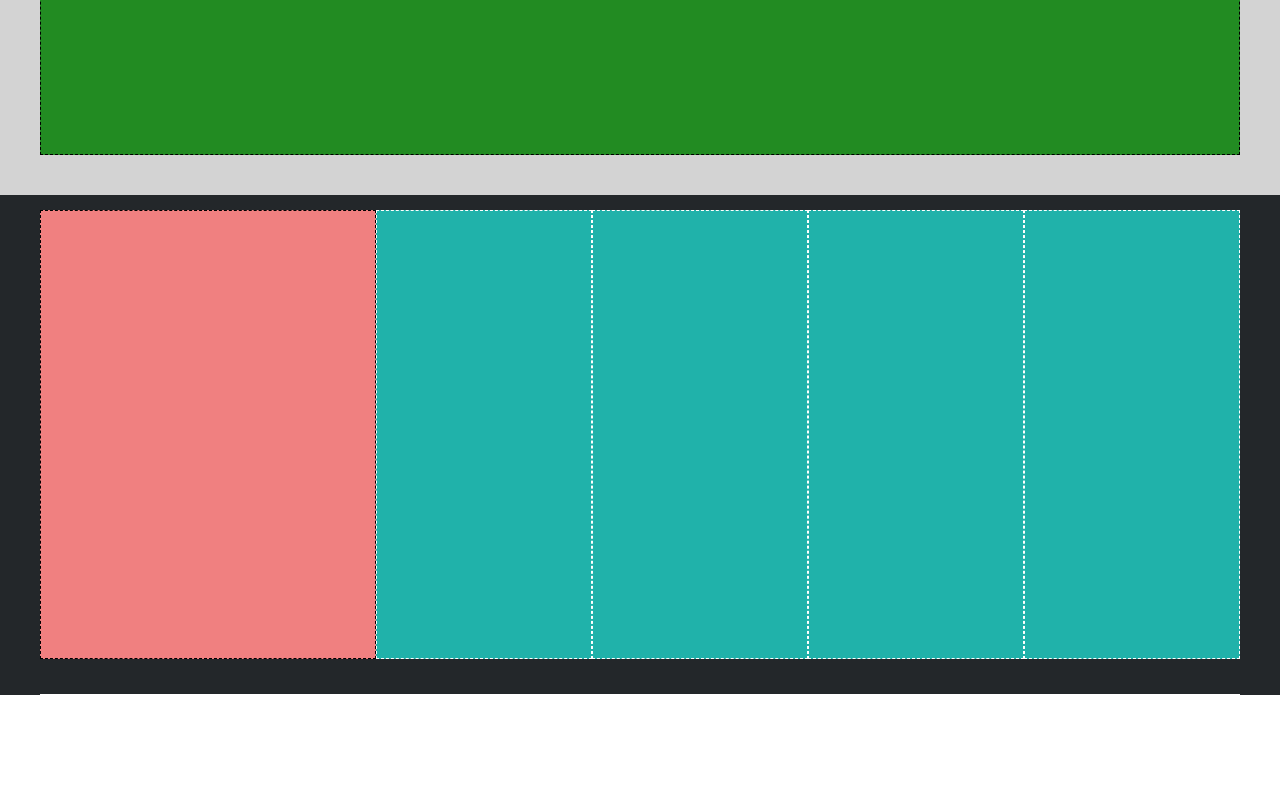
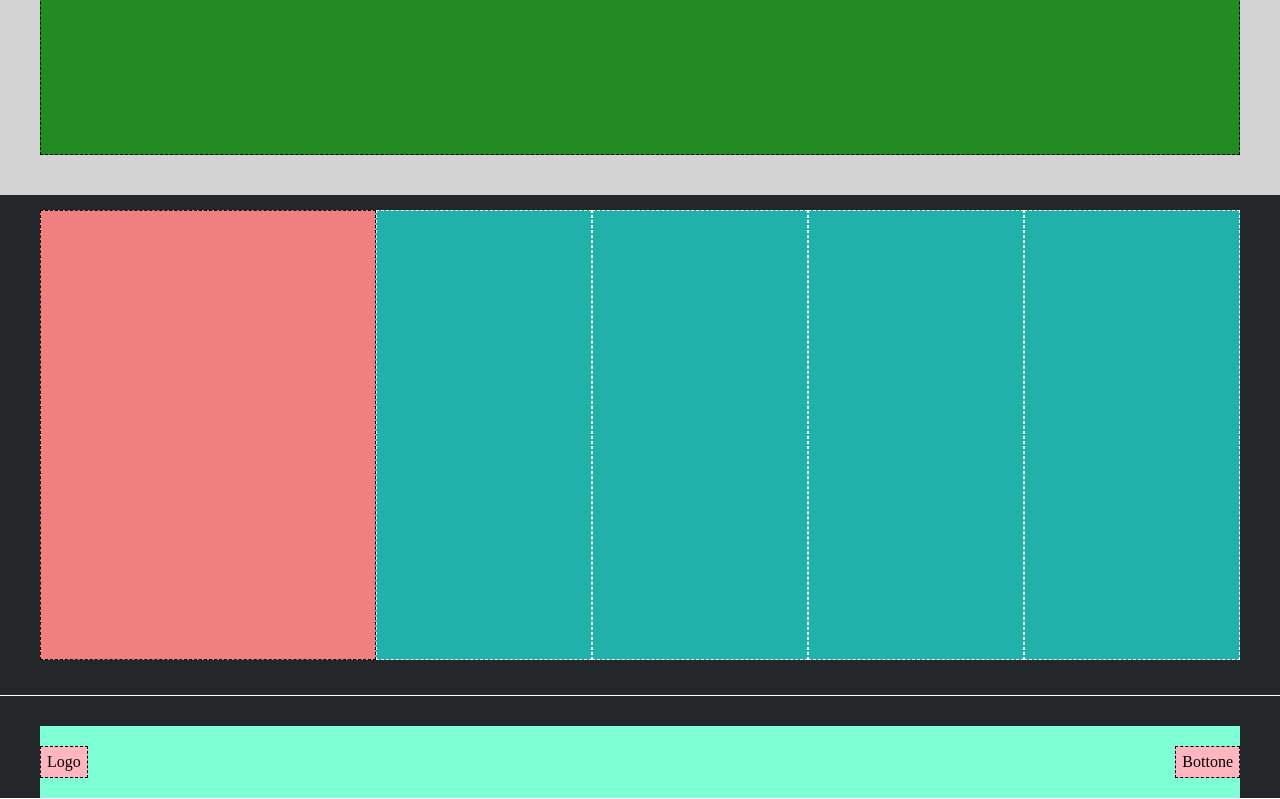
Before and after one commit to erikaCutugno/htmlcss-struttura-discord, a plain HTML site: page index.html in a window 1280 px wide. Shown: the part 2717-3516 px from the top of the page. Before the commit the page ends 3412 px from the top, so only its background shows below. Drawn offline with Linux system fonts and the light colour scheme.

Commit message:
feat: add footer-bottom

```diff
--- a/css/style.css
+++ b/css/style.css
@@ -119,7 +119,6 @@ footer{
     min-height: 500px;
     padding-top: 15px;
     padding-bottom: 35px;
-    border-bottom: 1px solid white;
 }
 .footer-top .small{
     width: 18%;
@@ -131,3 +130,19 @@ footer{
     background-color:#f08080;
     border: 1px dashed black;
 }
+.footer-bottom, .footer-top{
+    border-bottom: 1px solid white;
+}
+.footer-bottom > .container{
+    display: flex;
+    justify-content: space-between;
+    margin-top: 30px;
+    padding: 20px 0;
+    background-color:#7fffd4;
+}
+
+.footer-bottom .container *{
+    border: 1px dashed black;
+    background-color:#ffb6c1 ;
+    padding: 6px;
+}
--- a/index.html
+++ b/index.html
@@ -54,6 +54,8 @@
         </div>
         <div class="footer-bottom">
             <div class="container">
+                <div class="logo">Logo</div>
+                <div class="btn">Bottone</div>
             </div>
         </div>
     </footer>
```
